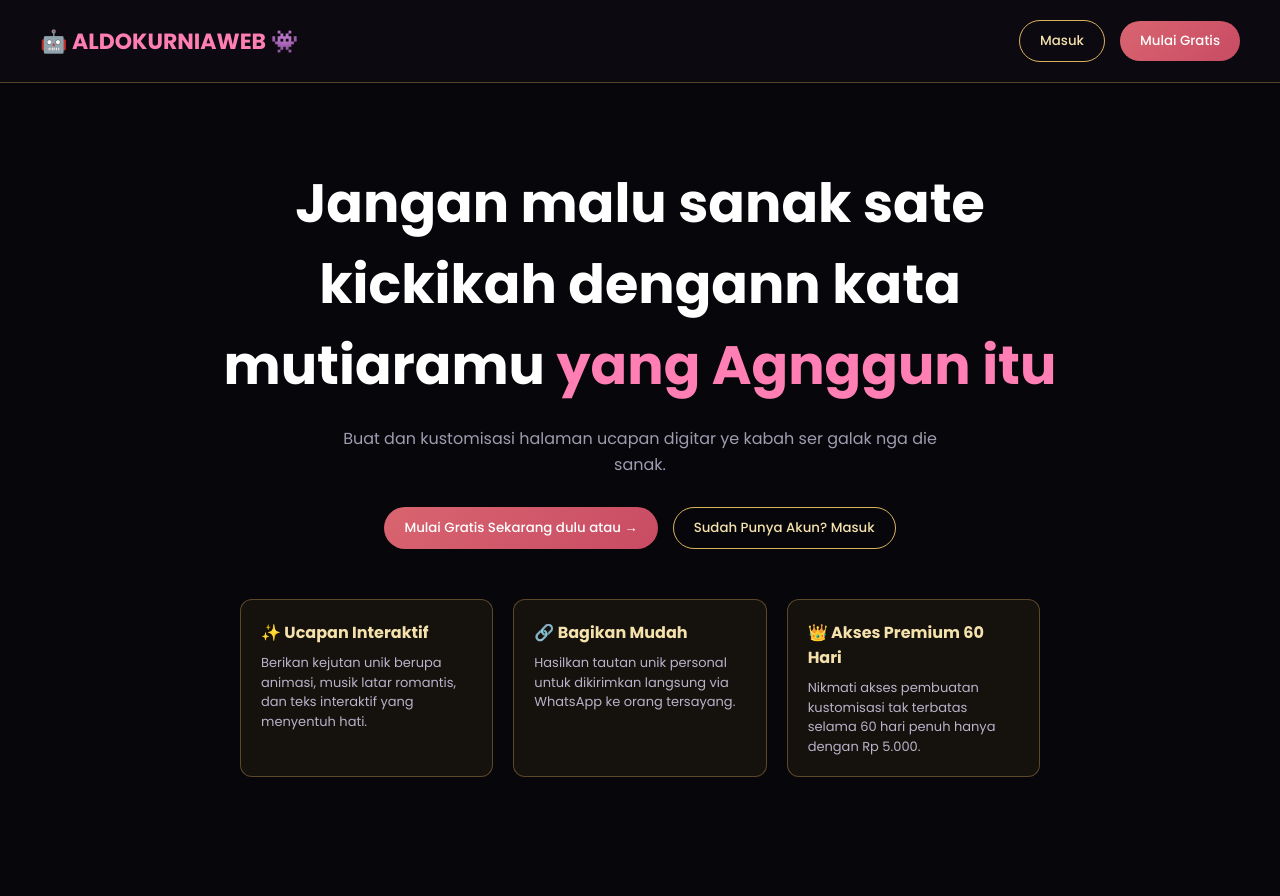
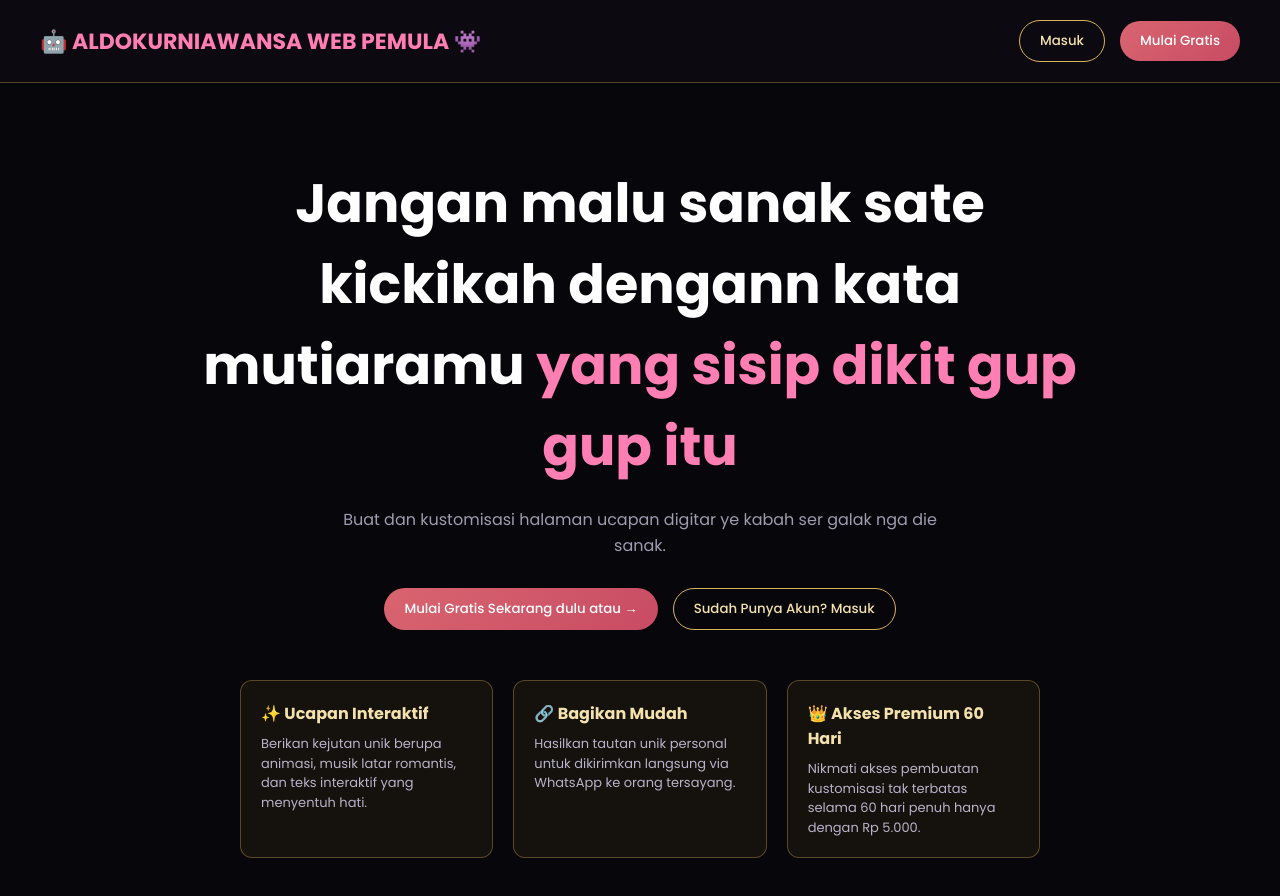
Before and after one commit to aagotlenslot-hue/feeldream-app, a plain HTML site: page index.html in a window 1280 px wide. Drawn offline with Linux system fonts and the light colour scheme; a web font is replaced by a local one.

Commit message:
Update index.html

```diff
--- a/index.html
+++ b/index.html
@@ -89,7 +89,7 @@
 
   <!-- NAVBAR UTAMA -->
   <nav class="main-nav" id="platformNav">
-    <div class="logo" onclick="switchView('landing')">🤖 ALDOKURNIAWEB 👾</div>
+    <div class="logo" onclick="switchView('landing')">🤖 ALDOKURNIAWANSA WEB PEMULA 👾</div>
     <div class="nav-links" id="navLinks">
       <button class="btn btn-outline" onclick="switchView('login')">Masuk</button>
       <button class="btn btn-primary" onclick="switchView('register')">Mulai Gratis</button>
@@ -99,7 +99,7 @@
   <!-- 1. LANDING PAGE -->
   <section id="landing" class="platform-view active">
     <div class="hero">
-      <h1>Jangan malu sanak sate kickikah dengann kata mutiaramu <span>yang Agnggun itu</span></h1>
+      <h1>Jangan malu sanak sate kickikah dengann kata mutiaramu <span>yang sisip dikit gup gup  itu</span></h1>
       <p>Buat dan kustomisasi halaman ucapan digitar ye kabah ser galak nga die sanak.</p>
       <div style="display: flex; gap: 15px; justify-content: center; flex-wrap: wrap;">
         <button class="btn btn-primary" onclick="switchView('register')">Mulai Gratis Sekarang dulu atau  →</button>
```
